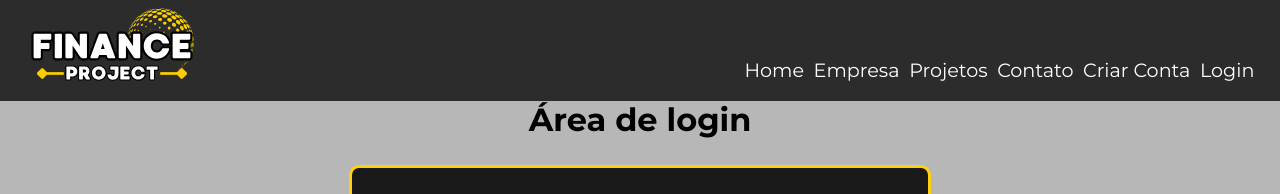
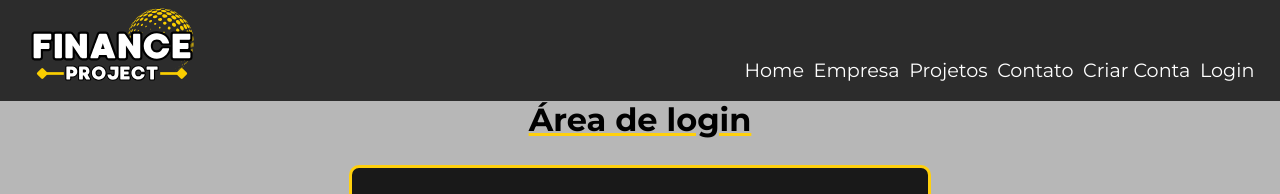
Before and after one commit to GSBarros17/FinanceProject, a React (Vite) app: page /Login in a window 1280 px wide. Shown: the top 194 px of the page. Built offline with nearby package versions, Linux system fonts and the light colour scheme.

Commit message:
add underline ao h1 da pg de login

```diff
--- a/src/pages/Login/Login.module.css
+++ b/src/pages/Login/Login.module.css
@@ -2,6 +2,10 @@
     margin-top: 6em;
     margin-bottom: 2em;
     text-align: center;
+}
+
+.containerLogin h1{
+    text-decoration: underline #FFD00D;
 }
 
 .containerLogin h2{
```
